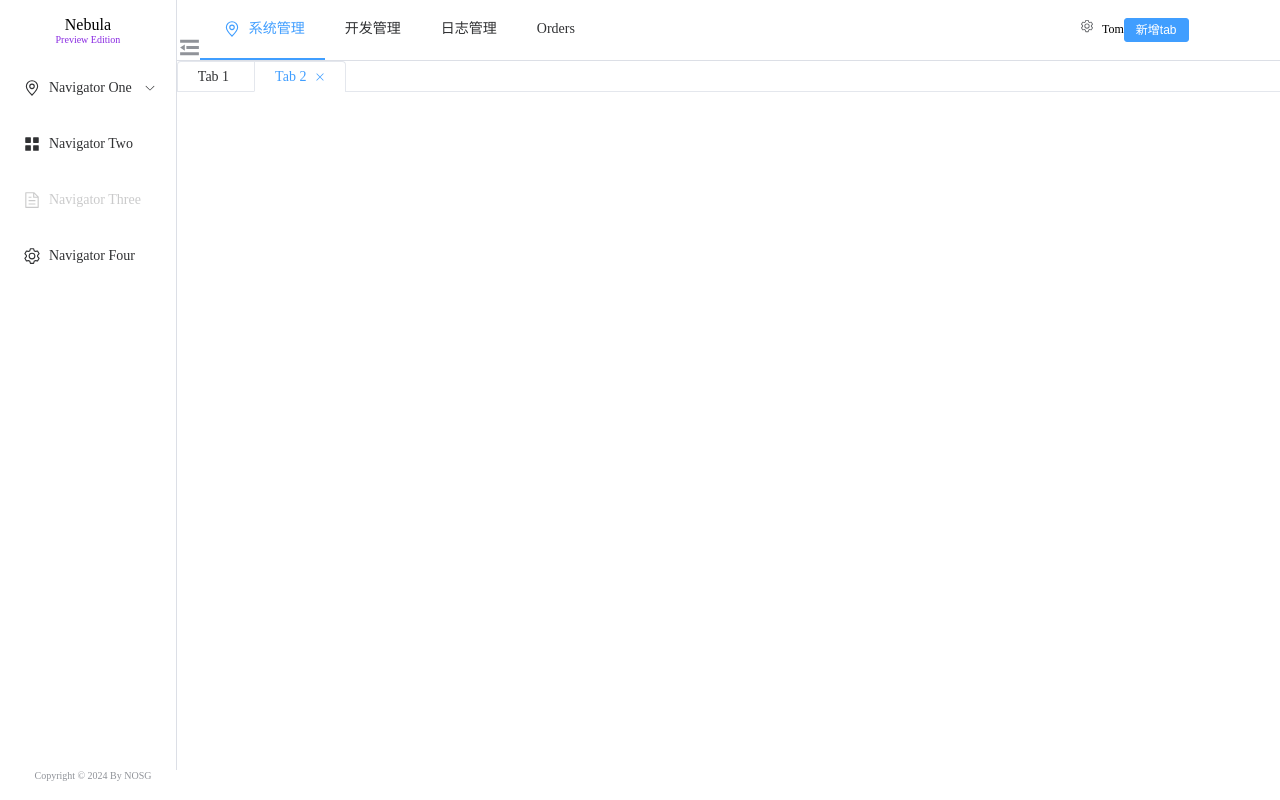
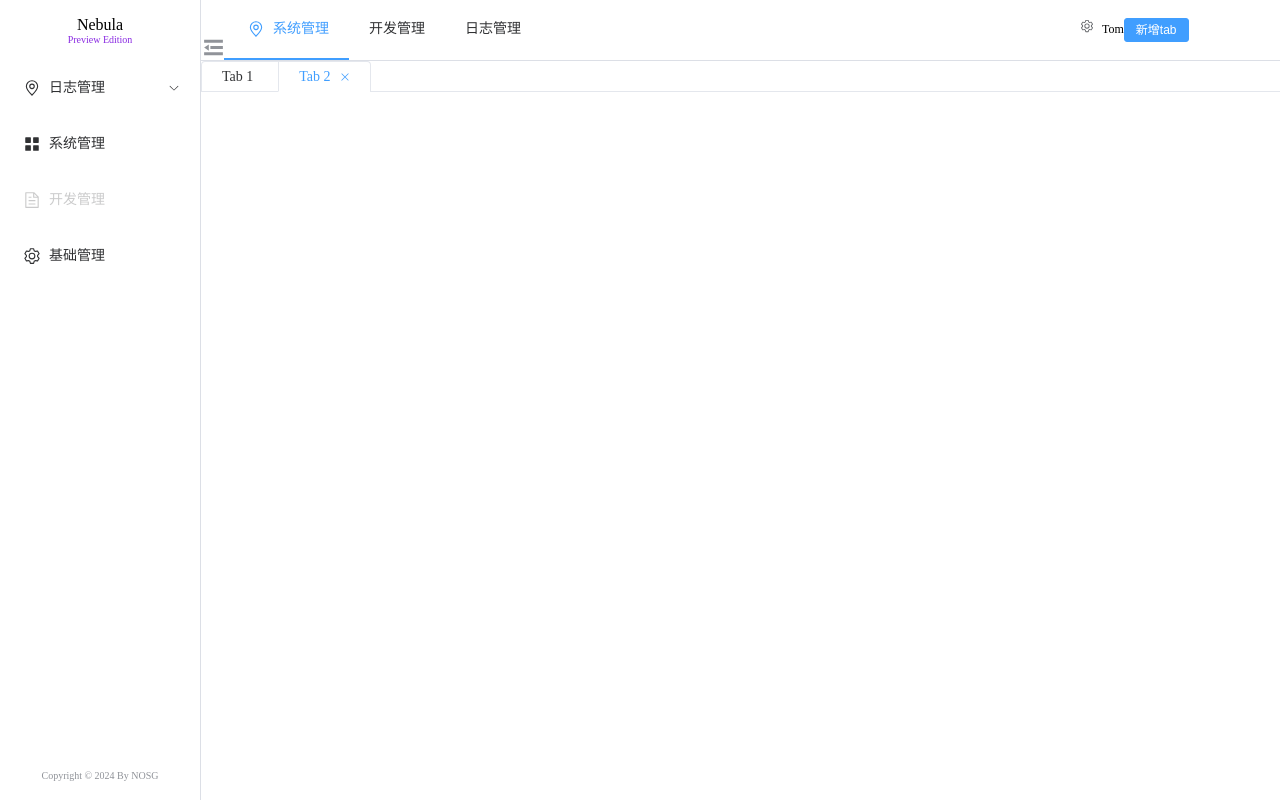
Before and after one commit to NeegixOpensourceGroup/nebula-web, a Vue app: page / in a window 1280 px wide. Built offline with nearby package versions, Linux system fonts and the light colour scheme.

Commit message:
[perf] 优化版权注脚的显示效果

```diff
--- a/src/layout/index.vue
+++ b/src/layout/index.vue
@@ -12,16 +12,18 @@
       </div>
       <el-scrollbar :style="`height: ${windowHeight -  (!isCollapse?90:105)}px`">
         <el-menu
+          ref="sideMenu"
           default-active="1"
           :collapse="isCollapse"
           @open="handleOpen"
           @close="handleClose"
-          :style="`min-height: ${windowHeight - (!isCollapse? 90 : 105)}px;border-right:0px`"
+          class="el-menu-vertical-demo"
+          :style="`min-height: ${windowHeight - (!isCollapse? 90 : 105)}px;border-right:0px;`"
         >
           <el-sub-menu index="1">
             <template #title>
               <el-icon><location /></el-icon>
-              <span>Navigator One</span>
+              <span>日志管理</span>
             </template>
             <el-menu-item-group>
               <template #title><span>Group One</span></template>
@@ -38,20 +40,22 @@
           </el-sub-menu>
           <el-menu-item index="2">
             <el-icon><icon-menu /></el-icon>
-            <template #title>Navigator Two</template>
+            <template #title>系统管理</template>
           </el-menu-item>
           <el-menu-item index="3" disabled>
             <el-icon><document /></el-icon>
-            <template #title>Navigator Three</template>
+            <template #title>开发管理</template>
           </el-menu-item>
           <el-menu-item index="4">
             <el-icon><setting /></el-icon>
-            <template #title>Navigator Four</template>
+            <template #title>基础管理</template>
           </el-menu-item>
         </el-menu>
       </el-scrollbar>
-      <div :style="`font-size: 10px;color: #909399;height: ${!isCollapse ? '30' : '45'}px; vertical-align: middle;background-color: #fff;position: fixed; bottom: 0px; text-align: center; width: ${isCollapse ? '63px' : '186px'};`">
-          Copyright © {{ new Date().getFullYear() }} By NOSG
+      <div style="display:flex; justify-content: center;">
+        <span :style="`font-size: 10px;color: #909399;height: ${!isCollapse ? '30' : '45'}px; vertical-align: middle;background-color: #fff;position: fixed; bottom: 0px; text-align: center;`">
+            Copyright © {{ new Date().getFullYear() }} By NOSG
+        </span>
       </div>
     </el-aside>
     <el-container>
@@ -86,7 +90,6 @@
                 </el-sub-menu>
               </el-sub-menu> -->
               <el-menu-item index="3">日志管理</el-menu-item>
-              <el-menu-item index="4">Orders</el-menu-item>
             </el-menu>
           </div>
           <div class="right">
@@ -229,10 +232,10 @@ const handleClickOtherArea = (e) => {
   }
 }
 
+
 onMounted(() => {
   window.addEventListener('resize', handleResize);
   handleResize(); // 初始化获取高度
-
   window.addEventListener('click', handleClickOtherArea)
 });
 
@@ -351,4 +354,8 @@ const clickTab = (pane: TabsPaneContext, ev: Event) => {
   background: #f2f2f2;
   cursor: pointer;
 }
+.el-menu-vertical-demo:not(.el-menu--collapse) {
+    width: 200px;
+    min-height: 400px;
+  }
 </style>
```
